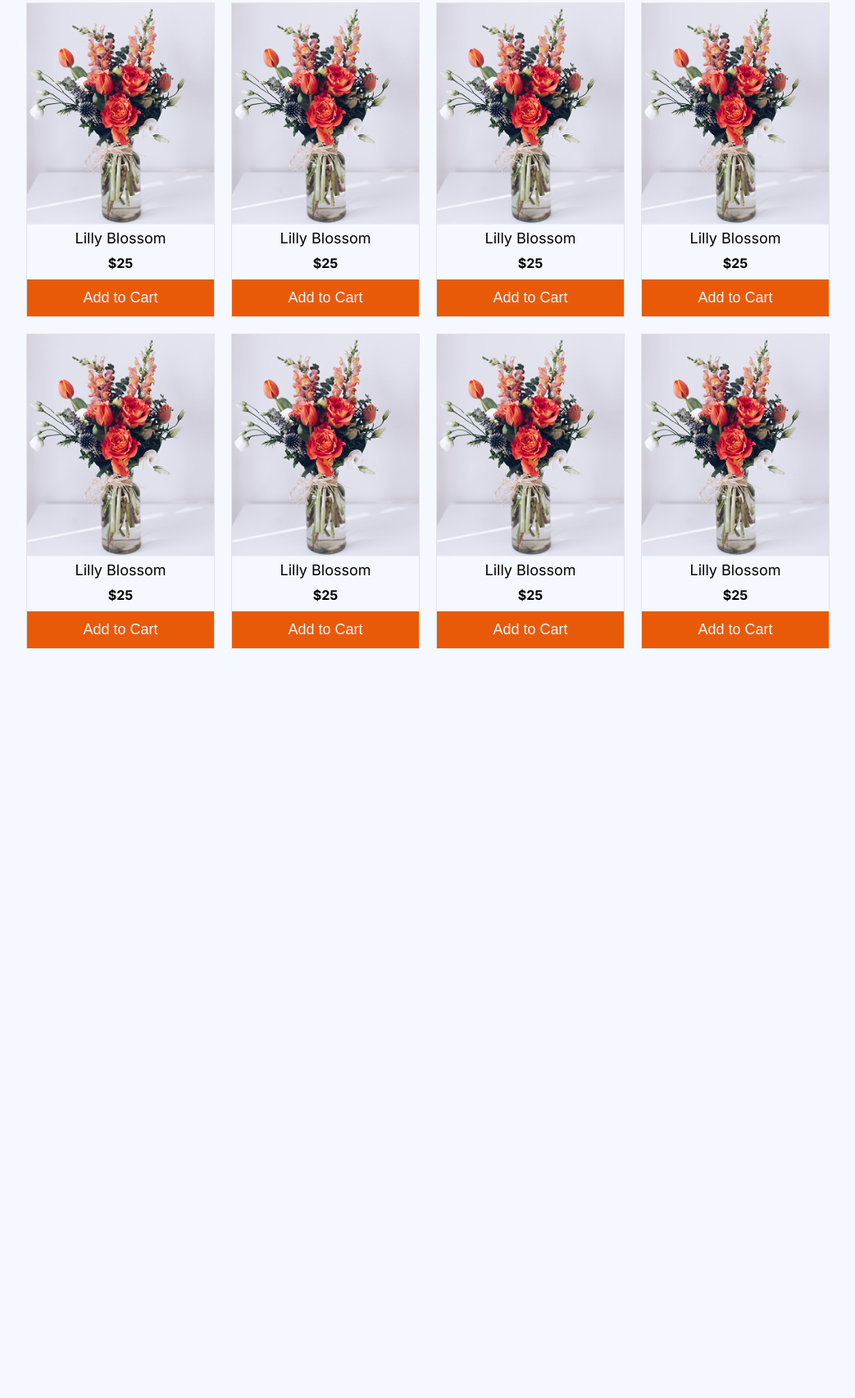
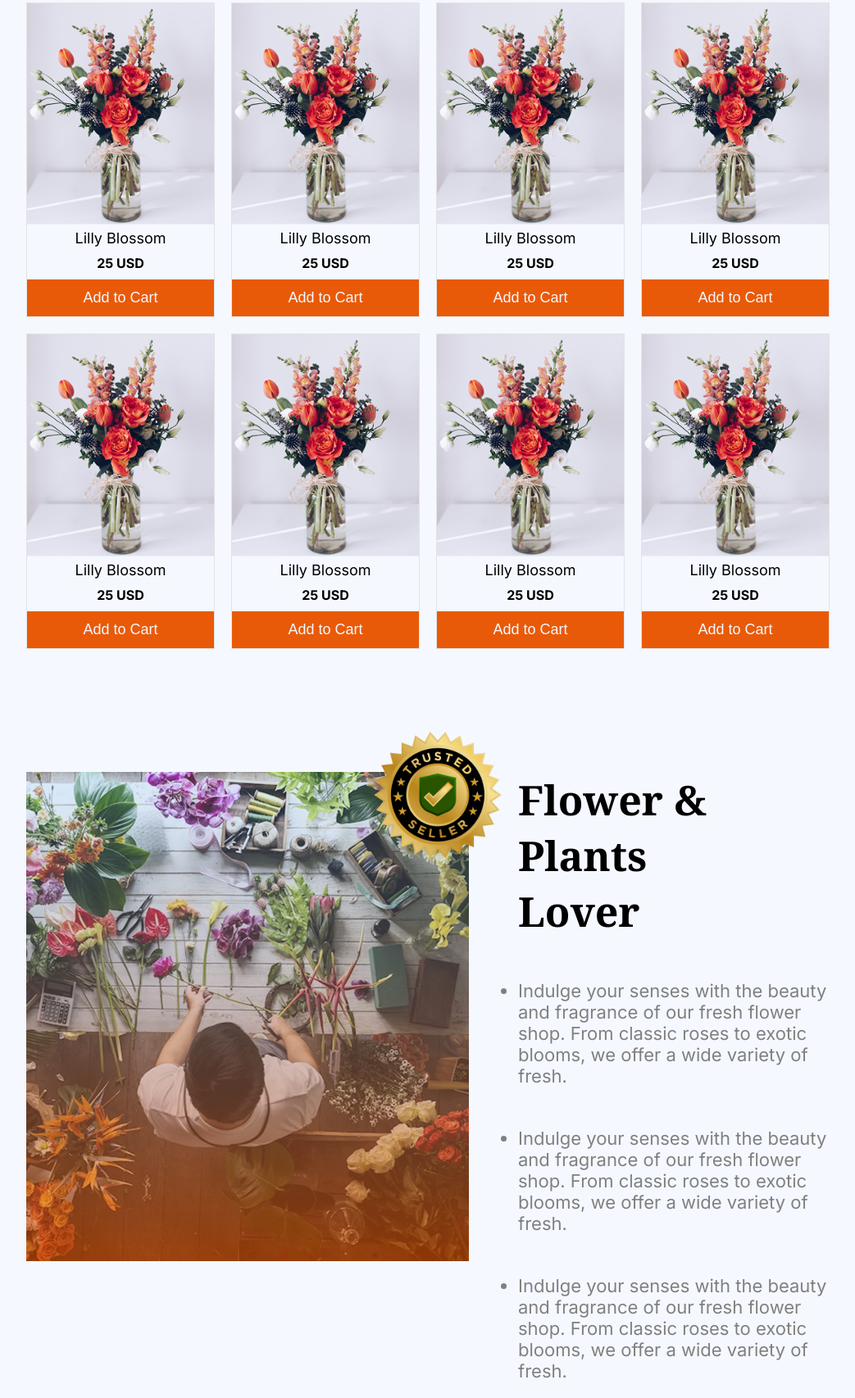
Before and after one commit to shammikabir/Flower_Shop, a plain HTML site: page index.html in a window 1280 px wide. Shown: the part 900-2606 px from the top of the page at 82% size, without its empty margins (118-1161 px from the left). Before the commit the page ends 1712 px from the top, so only its background shows below. Drawn offline with Linux system fonts and the light colour scheme.

Commit message:
flower lover section added

```diff
--- a/index.html
+++ b/index.html
@@ -3,7 +3,7 @@
 <head>
     <meta charset="UTF-8">
     <meta name="viewport" content="width=device-width, initial-scale=1.0">
-    <title>Document</title>
+    <title>Flower Shop</title>
     <script src="https://kit.fontawesome.com/cc12e64860.js" crossorigin="anonymous"></script>
     <link rel="preconnect" href="https://fonts.googleapis.com">
 <link rel="preconnect" href="https://fonts.gstatic.com" crossorigin>
@@ -55,49 +55,49 @@
     <div class="plant-card inter-font">
       <img src="./assets/sample-flower-image.png" alt="">
       <h2>Lilly Blossom</h2>
-      <p>$25</p>
+      <p>25 USD</p>
       <button class="cart-btn">Add to Cart</button>
     </div>
      <div class="plant-card inter-font">
       <img src="./assets/sample-flower-image.png" alt="">
       <h2>Lilly Blossom</h2>
-      <p>$25</p>
+      <p>25 USD</p>
       <button class="cart-btn">Add to Cart</button>
     </div>
      <div class="plant-card inter-font">
       <img src="./assets/sample-flower-image.png" alt="">
       <h2>Lilly Blossom</h2>
-      <p>$25</p>
+      <p>25 USD</p>
       <button class="cart-btn">Add to Cart</button>
     </div>
      <div class="plant-card inter-font">
       <img src="./assets/sample-flower-image.png" alt="">
       <h2>Lilly Blossom</h2>
-      <p>$25</p>
+      <p>25 USD</p>
       <button class="cart-btn">Add to Cart</button>
     </div>
      <div class="plant-card inter-font">
       <img src="./assets/sample-flower-image.png" alt="">
       <h2>Lilly Blossom</h2>
-      <p>$25</p>
+      <p>25 USD</p>
       <button class="cart-btn">Add to Cart</button>
     </div>
      <div class="plant-card inter-font">
       <img src="./assets/sample-flower-image.png" alt="">
       <h2>Lilly Blossom</h2>
-      <p>$25</p>
+      <p>25 USD</p>
       <button class="cart-btn">Add to Cart</button>
     </div>
      <div class="plant-card inter-font">
       <img src="./assets/sample-flower-image.png" alt="">
       <h2>Lilly Blossom</h2>
-      <p>$25</p>
+      <p>25 USD</p>
       <button class="cart-btn">Add to Cart</button>
     </div>
     <div class="plant-card inter-font">
       <img src="./assets/sample-flower-image.png" alt="">
       <h2>Lilly Blossom</h2>
-      <p>$25</p>
+      <p>25 USD</p>
       <button class="cart-btn">Add to Cart</button>
     </div>
 
@@ -106,6 +106,23 @@
   </div>
 
 </section>
+   <!-- Flower lover section -->
+<section class="lover-section container">
+   <div class="lover-img">
+    <img src="./assets/flower-store.png" class="bg-img" alt="">
+    <img src="./assets/trusted-badge.png" class="overlay-img spin-animation" alt="">
+   </div>
+    <div class="lover-text">
+    <h2 class="noto-serif">Flower & Plants <br>Lover</h2>
+    <ul class="nav-bar inter-font">
+      <li>Indulge your senses with the beauty and fragrance of our fresh flower shop. From classic roses to exotic blooms, we offer a wide variety of fresh.</li>
+      <li>Indulge your senses with the beauty and fragrance of our fresh flower shop. From classic roses to exotic blooms, we offer a wide variety of fresh.</li>
+      <li>Indulge your senses with the beauty and fragrance of our fresh flower shop. From classic roses to exotic blooms, we offer a wide variety of fresh.</li>
+    </ul>
+  </div>
+</section>
+
+<!-- latest deal -->
 
 </body>
 </html>
--- a/style.css
+++ b/style.css
@@ -143,6 +143,65 @@ heading section */
 
 
 }
+.cart-btn:hover{
+    background-color: black;
+}
+
+/* flower lover section */
+
+
+
+
+.lover-img {
+  position: relative;
+  max-width: 100%;
+}
+
+.bg-img {
+   width: 100%;
+  display: block;
+}
+
+.overlay-img {
+  position: absolute;
+  top: -80px;
+  right: -70px;
+  width: 40%;
+  height: auto;
+}
+.lover-section{
+    display: flex;
+    /* justify-content: space-between;
+     align-items: flex-start; */
+     margin-top: 150px;
+     gap: 60px;
+}
+.lover-text{
+    flex: 1;
+    max-width: 50%;
+}
+.lover-text h2{
+   font-size: 50px;
+}
+.lover-text ul li{
+    margin-top: 50px;
+
+    font-size: 22px;
+}
+/* animation */
+/* @keyframes spin {
+  0% {
+    transform: rotate(0deg);
+  }
+  100% {
+    transform: rotate(360deg);
+  }
+}
+
+.spin-animation {
+  animation: spin 3s linear infinite;
+} */
+
 /* responsive */
 
 @media screen and (max-width:576px){
@@ -160,7 +219,7 @@ heading section */
         width: 60%;
     }
    .container{
-    margin-left: auto ;
+    margin-left: 10px ;
     margin-right: auto;
     margin-top: 10px;
    }
@@ -189,12 +248,50 @@ heading section */
 
     grid-template-columns: repeat(2,1fr);
     gap: 10px;
-    margin: 5px;
-    margin-right: 0;
+
+    margin-right: 10px;
 
 
 }
 
-
+.plants h2
+{
+    font-size: 32px;
+    margin-bottom: 8px;
+}
+.plants p{
+    font-size: 14px;
+    margin: 0 ;
+    text-align: center;
 
 }
+
+/* overlay section */
+.overlay-img,.lover-text br{
+    display: none;
+}
+.lover-section{
+    flex-direction: column;
+
+}
+
+.lover-img{
+    margin-right: 10px;
+    margin-top: 10px;
+
+}
+.lover-text{
+    max-width: 100%;
+    margin-top: -20px;
+
+}
+.lover-text h2{
+  font-size: 28px;
+
+}
+
+  .lover-text ul li{
+    font-size: 14px;
+    margin: 10px;
+  }
+}
```
